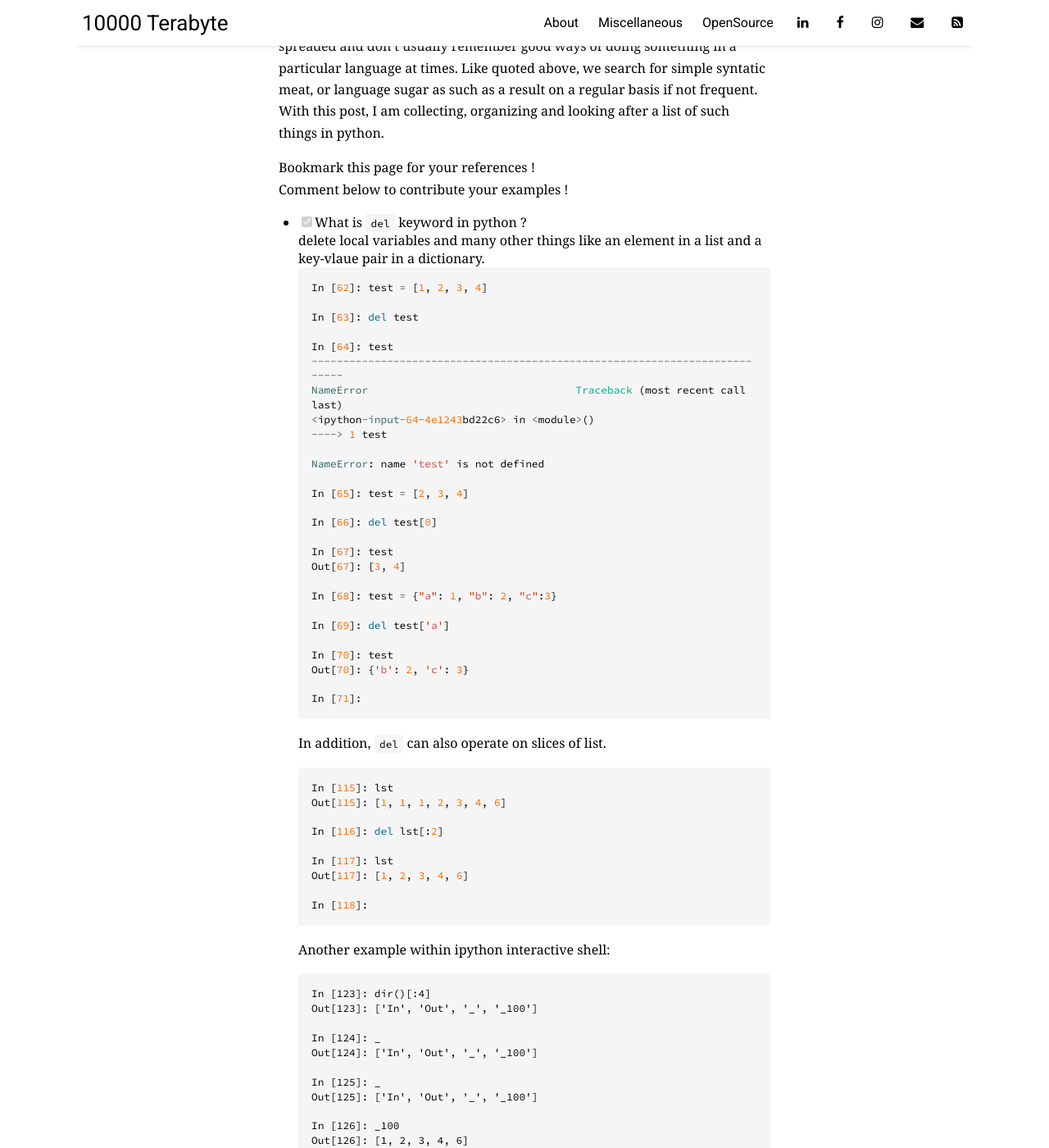
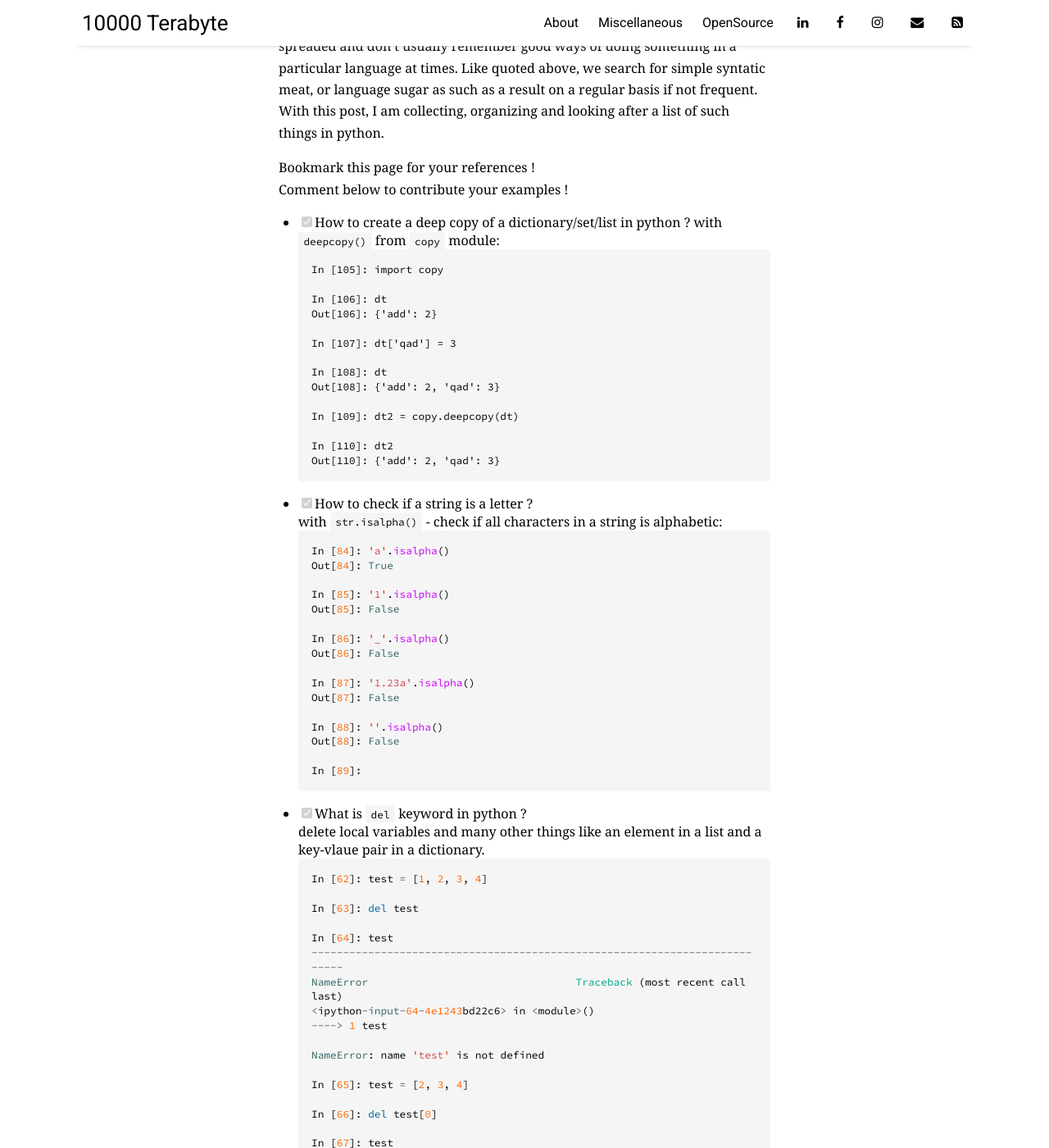
Before and after one commit to 10000TB/10000TB.github.io, a Jekyll site: the page built from _posts/2018-03-12-blog-series-python-A-Curated-List-Those-Python-How-To-You-Search-Frequently-in-Your-Daily-Programming.md, in a window 1280 px wide and 1400 px high, scrolled down 533 px. Shown: the whole window at 82% size. Built offline with Jekyll 4.4.1, drawn with Linux system fonts in a browser that asks for light colours; nearby versions of some CDN libraries; comment, search, counter and statistics services are not loaded.

Commit message:
Added two new entries in python How-Tos.

````diff
--- a/_posts/2018-03-12-blog-series-python-A-Curated-List-Those-Python-How-To-You-Search-Frequently-in-Your-Daily-Programming.md
+++ b/_posts/2018-03-12-blog-series-python-A-Curated-List-Those-Python-How-To-You-Search-Frequently-in-Your-Daily-Programming.md
@@ -13,6 +13,46 @@ Often times, when we work with different languages, our attentionn is spreaded a
 
 Bookmark this page for your references !
 Comment below to contribute your examples !
+
+- [x] How to create a deep copy of a dictionary/set/list in python ?
+  with `deepcopy()` from `copy` module:
+  ```
+  In [105]: import copy
+
+  In [106]: dt
+  Out[106]: {'add': 2}
+
+  In [107]: dt['qad'] = 3
+
+  In [108]: dt
+  Out[108]: {'add': 2, 'qad': 3}
+
+  In [109]: dt2 = copy.deepcopy(dt)
+
+  In [110]: dt2
+  Out[110]: {'add': 2, 'qad': 3}
+  ```
+
+- [x] How to check if a string is a letter ?
+  with `str.isalpha()` - check if all characters in a string is alphabetic:
+  ```python
+  In [84]: 'a'.isalpha()
+  Out[84]: True
+
+  In [85]: '1'.isalpha()
+  Out[85]: False
+
+  In [86]: '_'.isalpha()
+  Out[86]: False
+
+  In [87]: '1.23a'.isalpha()
+  Out[87]: False
+
+  In [88]: ''.isalpha()
+  Out[88]: False
+
+  In [89]:
+  ```
 
 - [x] What is `del` keyword in python ?
   delete local variables and many other things like an element in a list and a key-vlaue pair in a dictionary.
````
